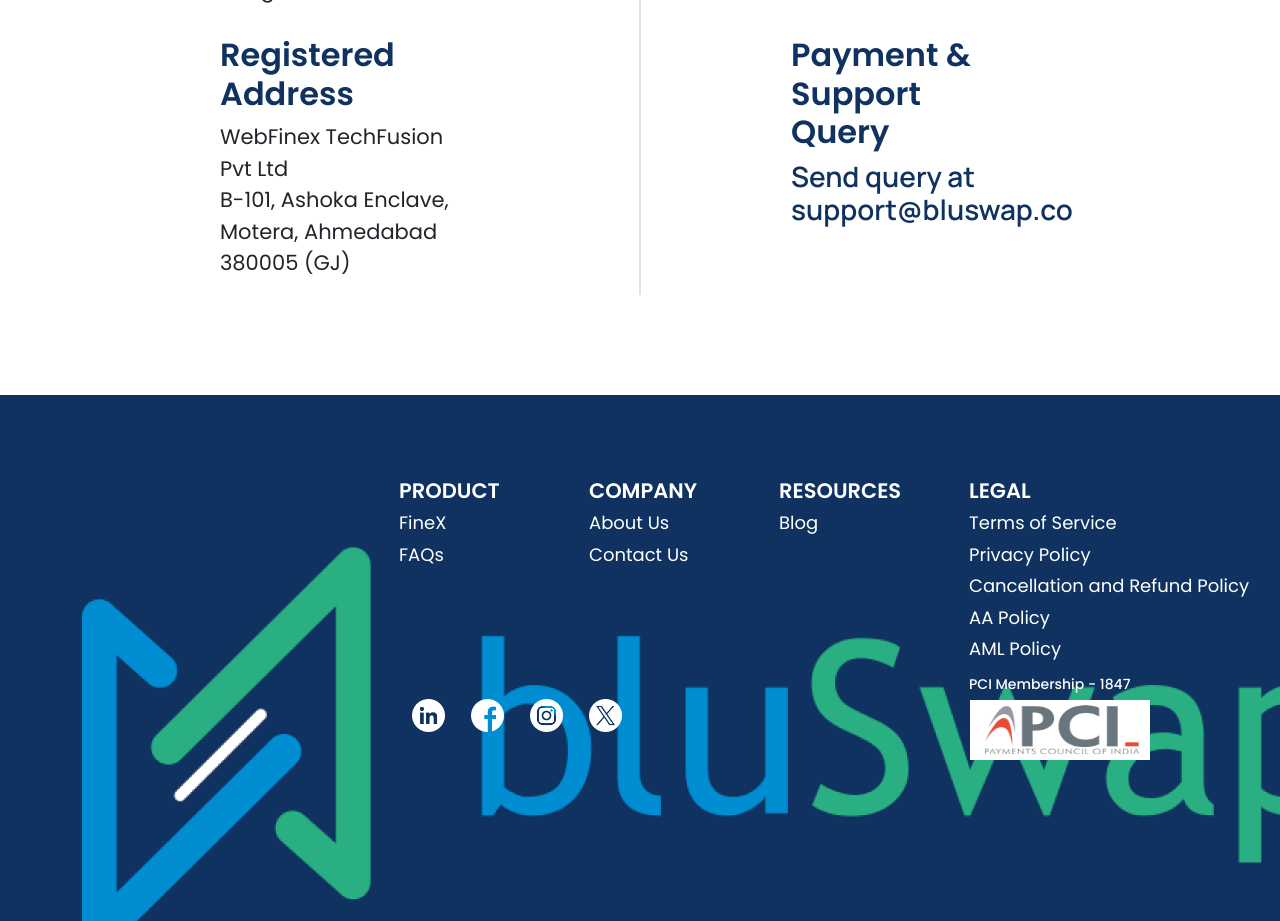
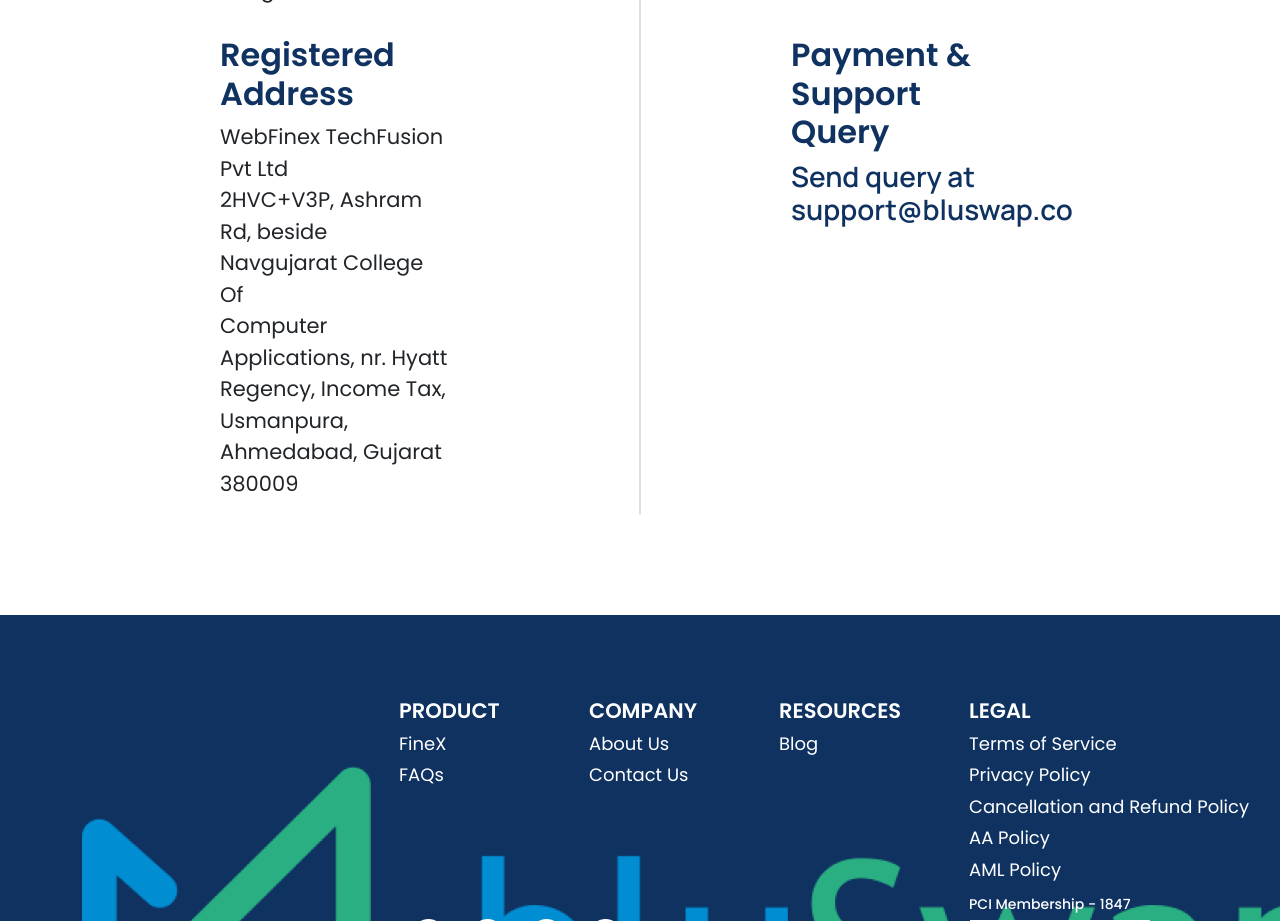
Before and after one commit to R-Joshua-BluSwap/bluswap-old-website, a Next.js app: page /contact-us in a window 1280 px wide. Shown: the part 1540-2461 px from the top of the page. Built offline with nearby package versions, Linux system fonts and the light colour scheme.

Commit message:
saved changes

```diff
--- a/src/pages/contact-us.jsx
+++ b/src/pages/contact-us.jsx
@@ -167,8 +167,7 @@ export default function ContactUs() {
                 <div className="col-md-6 details-box border-end">
                   <h3>Registered Address</h3>
                   <p>
-                    WebFinex TechFusion Pvt Ltd <br /> B-101, Ashoka Enclave, Motera, Ahmedabad
-                    380005 (GJ)
+                    WebFinex TechFusion Pvt Ltd <br /> 2HVC+V3P, Ashram Rd, beside Navgujarat College Of <br/> Computer Applications, nr. Hyatt Regency, Income Tax, Usmanpura,<br/>Ahmedabad, Gujarat 380009
                   </p>
                   <hr className="d-md-none address-line" />
                 </div>
```
